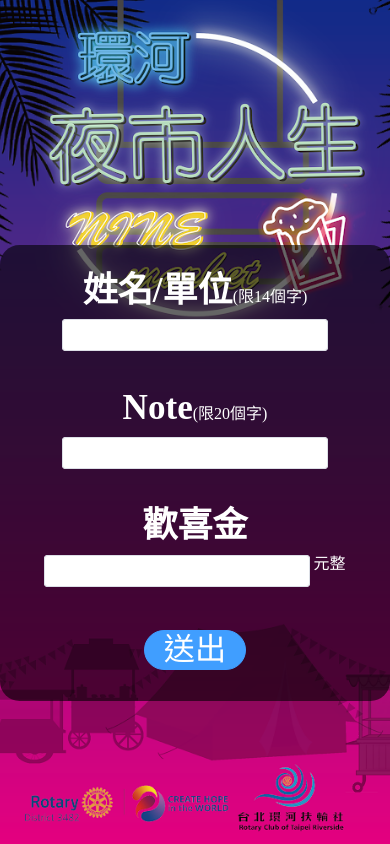
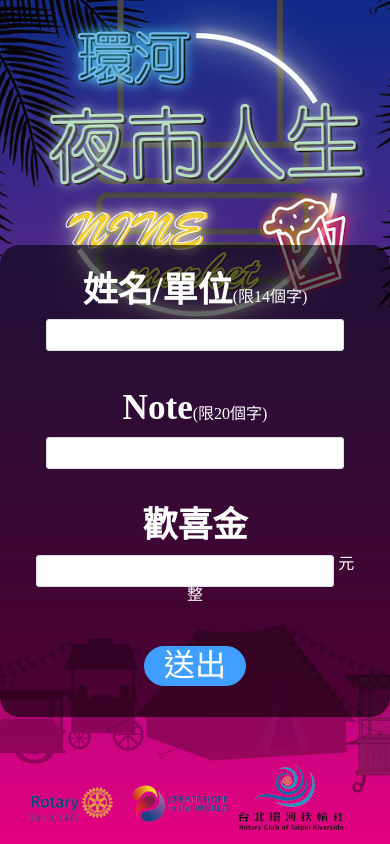
Before and after one commit to Geatter/night_market_vue, a Vue app: page /donate in a window 390 px wide. Built offline with nearby package versions, Linux system fonts and the light colour scheme; no server answers.

Commit message:
CSS路徑優化以及內容調整

```diff
--- a/src/assets/css/common.css
+++ b/src/assets/css/common.css
@@ -1,3 +1,12 @@
+.el-carousel__item {
+    text-align: center;
+    font-size: 30px;
+    color: white;
+    background-color: rgba(0, 0, 0, 0.6);
+    border-radius: 20px;
+    line-height: 90px;
+}
+@media only screen and (max-width: 992px){
     .el-container{
         position: relative;
         top: 29%;
@@ -11,7 +20,9 @@
         text-align: center;
     }
     .el-input{
-    width: 80%;
+        width: 90%;
+        font-size: 5vw;
+        margin: auto;
     }
     .el-tabs{
         color: white;
@@ -26,12 +37,4 @@
         font-weight: bold;
         color: white;
     }
-
-.el-carousel__item {
-    text-align: center;
-    font-size: 30px;
-    color: white;
-    background-color: rgba(0, 0, 0, 0.6);
-    border-radius: 20px;
-    line-height: 90px;
 }
--- a/src/views/donateShowOut.vue
+++ b/src/views/donateShowOut.vue
@@ -38,11 +38,11 @@ export default defineComponent({
         <img class="SliMoonQRCode-img" src="@/assets/img/Sliver_Moon_LINE_QRcode.png" alt="銀月官方Line QR CODE">
         <p class="SliMoonNote" text="2xl" justify="center">⬆️⬆️⬆️軟體系統開發諮詢⬆️⬆️⬆️</p>
       </el-carousel-item>
-      <el-carousel-item >
-        <h3 text="2xl" justify="center">社團法人台北市環河扶輪社</h3>
-                <h4 text="2xl" justify="center">本報到及歡喜金系統</h4>
-        <p text="2xl" justify="center">根深葉茂無疆業，源遠流長有道財。</p>
-      </el-carousel-item>
+<!--      <el-carousel-item >-->
+<!--        <h3 text="2xl" justify="center">社團法人台北市環河扶輪社</h3>-->
+<!--                <h4 text="2xl" justify="center">本報到及歡喜金系統</h4>-->
+<!--        <p text="2xl" justify="center">根深葉茂無疆業，源遠流長有道財。</p>-->
+<!--      </el-carousel-item>-->
       <el-carousel-item >
         <h3 text="2xl" justify="center">李政龍</h3>
         <h4 text="2xl" justify="center">本報到及歡喜金網頁畫面</h4>
```
Also changed, not shown: src/views/checkIn.vue (+4 -3 lines). Lines whose indentation alone changed are shown as unchanged.
